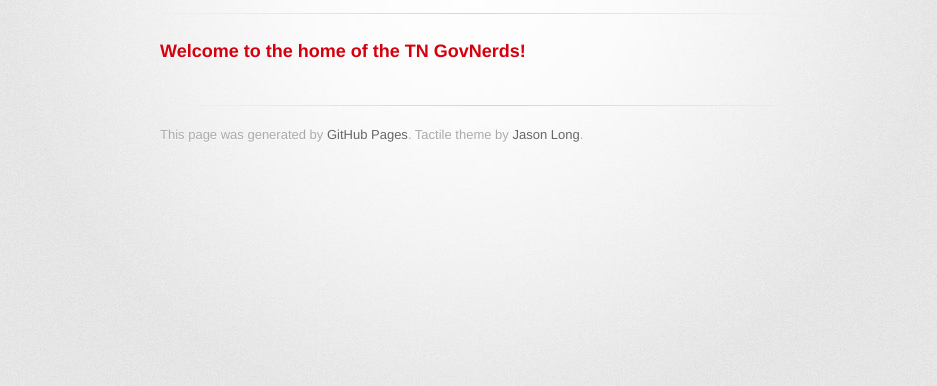
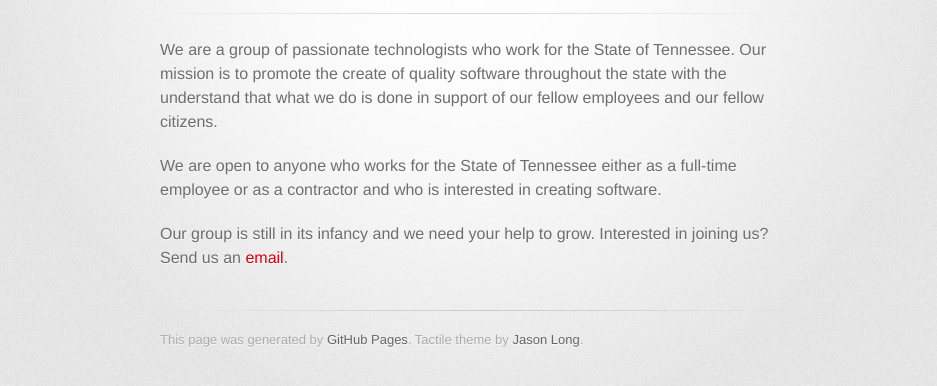
Before and after one commit to tngovnerds/tngovnerds.github.io, a plain HTML site: page index.html in a window 1280 px wide. Shown: the part 160-546 px from the top of the page, without its empty margins (170-1107 px from the left). Drawn offline with Linux system fonts and the light colour scheme; a web font is replaced by a local one.

```diff
--- a/index.html
+++ b/index.html
@@ -25,9 +25,9 @@
         <hr>
 
         <section id="main_content">
-          <h3>
-            Welcome to the home of the TN GovNerds!
-          </h3>
+            <p> We are a group of passionate technologists who work for the State of Tennessee.  Our mission is to promote the create of quality software throughout the state with the understand that what we do is done in support of our fellow employees and our fellow citizens.  </p>
+            <p> We are open to anyone who works for the State of Tennessee either as a full-time employee or as a contractor and who is interested in creating software.  </p>
+            <p> Our group is still in its infancy and we need your help to grow.  Interested in joining us?  Send us an <a href="mailto:tngovnerds@gmail.com">email</a>.  </p>
         </section>
         <footer>
           This page was generated by <a href="http://pages.github.com">GitHub Pages</a>. Tactile theme by <a href="https://twitter.com/jasonlong">Jason Long</a>.
```
